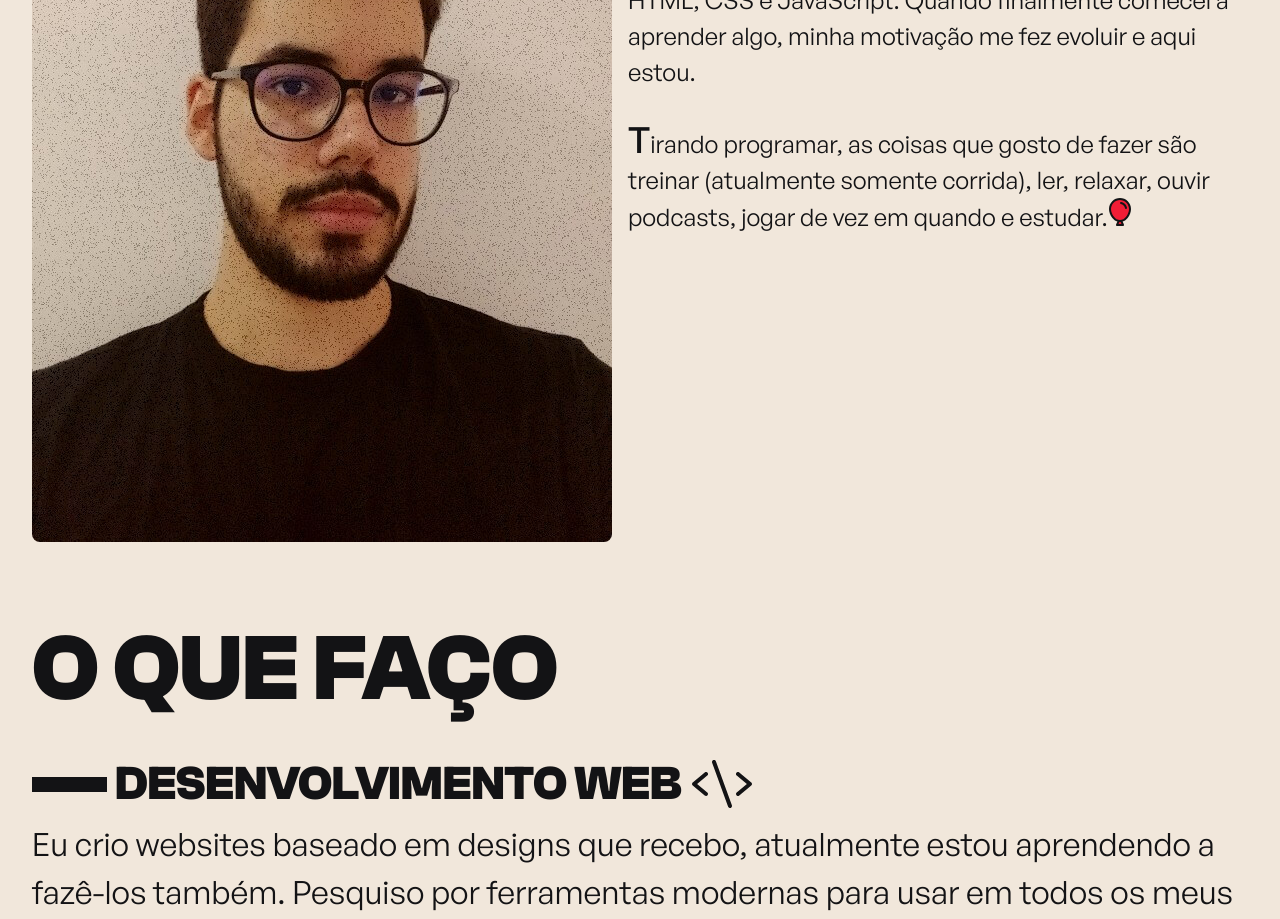
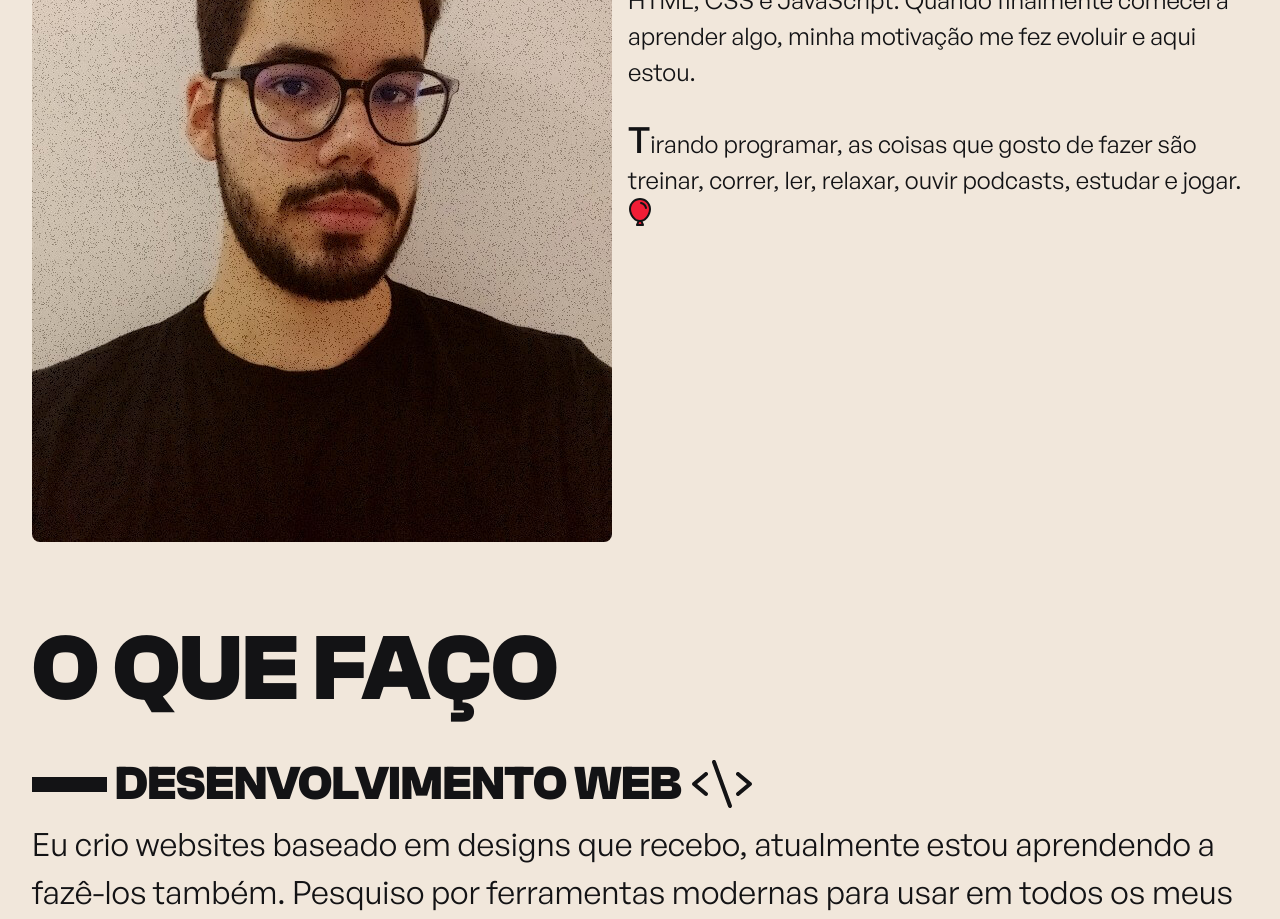
Before and after one commit to matheusbloize/portfolio, a Next.js app: page /br in a window 1280 px wide. Shown: the part 1300-2219 px from the top of the page. Built offline with nearby package versions, Linux system fonts and the light colour scheme.

Commit message:
fix: mispelled english

```diff
--- a/src/components/sections/About.tsx
+++ b/src/components/sections/About.tsx
@@ -37,8 +37,8 @@ const About = ({ lang }: { lang: "en" | "br" }) => {
           <p className="text-16 inline leading-1.5em lg:text-24">
             <span className="font-medium text-24">T</span>
             {lang === "en"
-              ? "he things that I like to do, besides coding, are work out (currently only running), read, relax, listen to podcasts, also sometimes play and study."
-              : "irando programar, as coisas que gosto de fazer são treinar (atualmente somente corrida), ler, relaxar, ouvir podcasts, jogar de vez em quando e estudar."}
+              ? "he things that I like doing, besides coding, are working out, running, reading, relaxing, listening to podcasts, studying and playing."
+              : "irando programar, as coisas que gosto de fazer são treinar, correr, ler, relaxar, ouvir podcasts, estudar e jogar."}
             <span className="inline-block">
               <Image
                 className="w-4 h-5 lg:w-6 lg:h-7"
```
